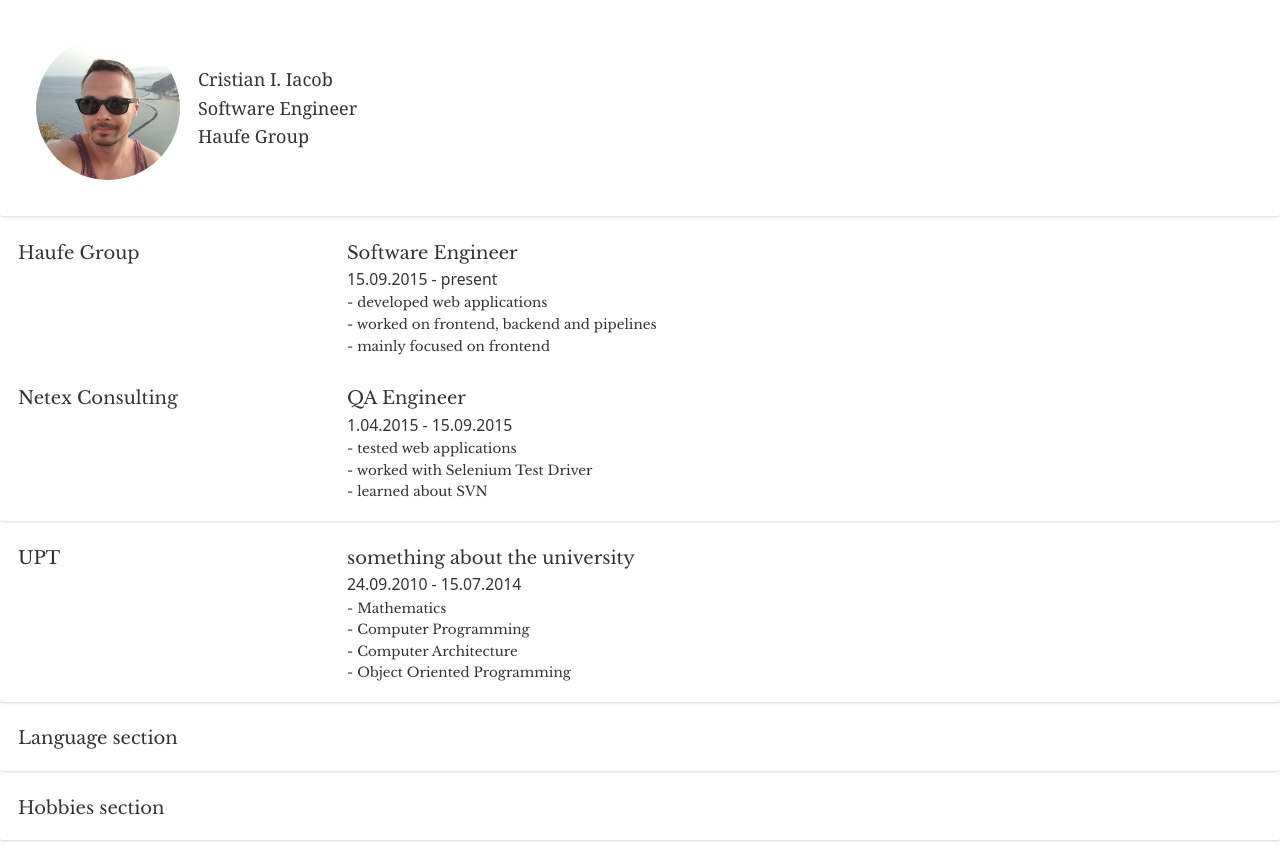
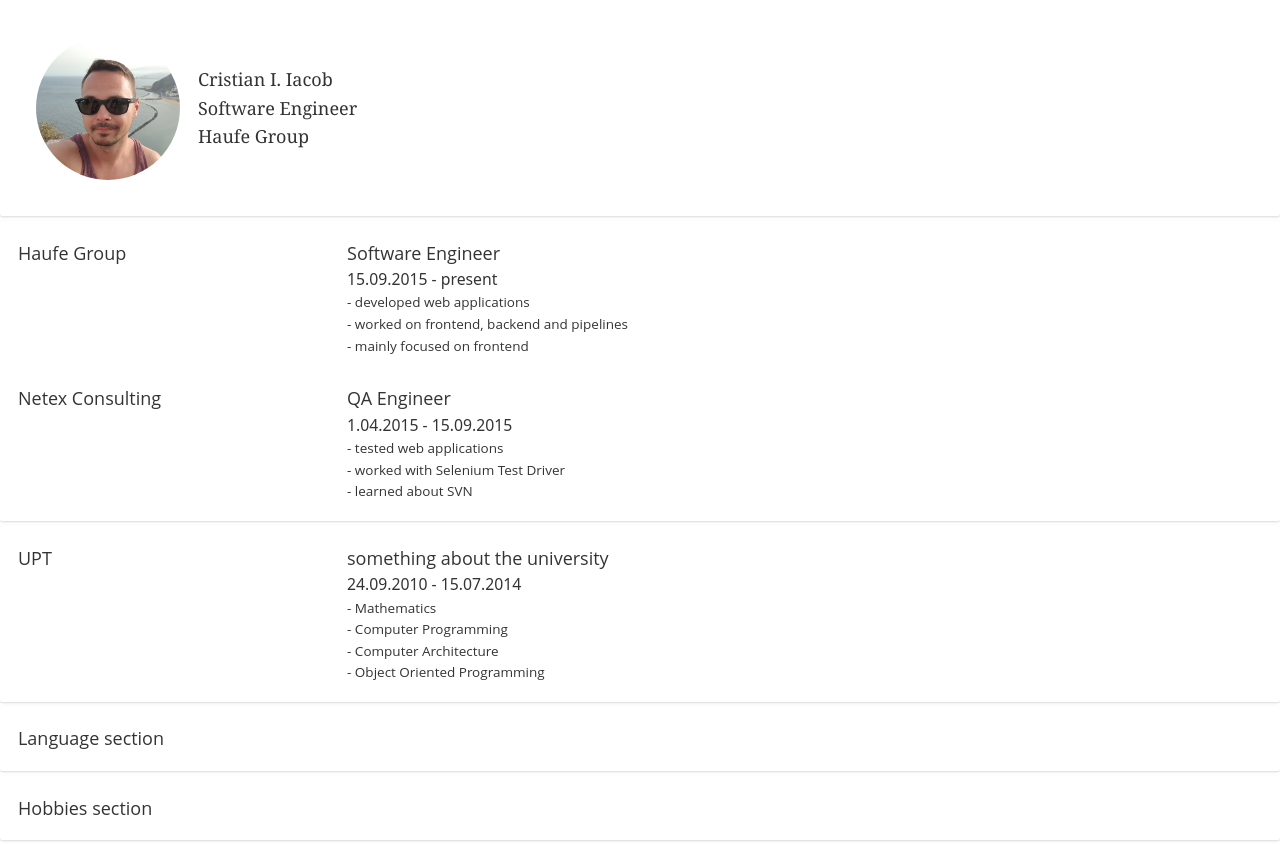
Before and after one commit to CristianIacob/resume, a Next.js app: page / in a window 1280 px wide. Built offline with nearby package versions, Linux system fonts and the light colour scheme.

Commit message:
add open sans font

```diff
--- a/styles/global.css
+++ b/styles/global.css
@@ -23,6 +23,7 @@ body {
   -webkit-font-feature-settings: "kern", "liga", "clig", "calt";
   font-feature-settings: "kern", "liga", "clig", "calt";
   font-family: "Libre Baskerville", serif;
+  font-family: "Open Sans", sans-serif;
 }
 
 * {
```
